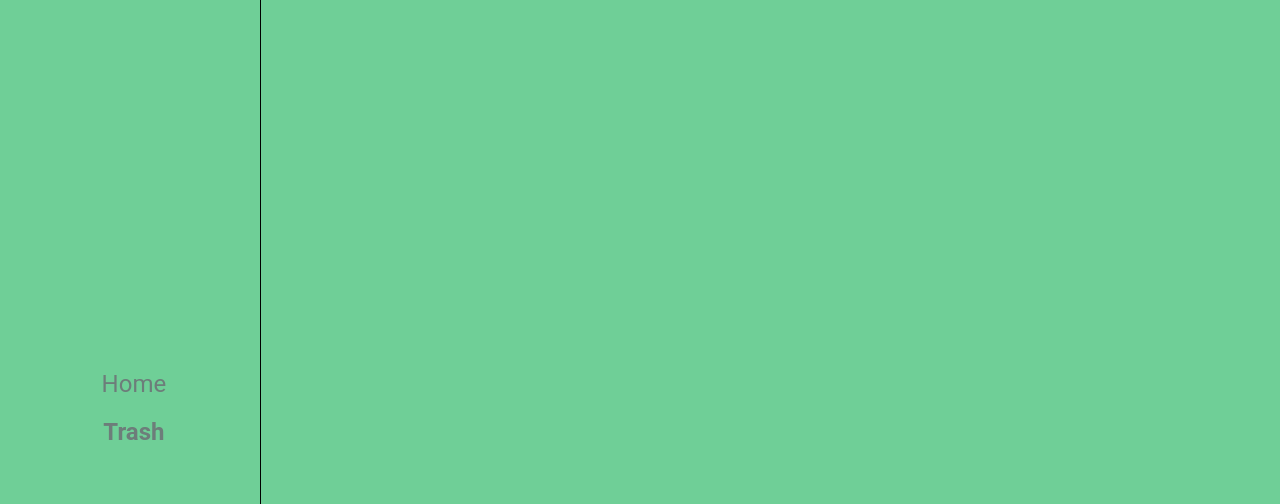
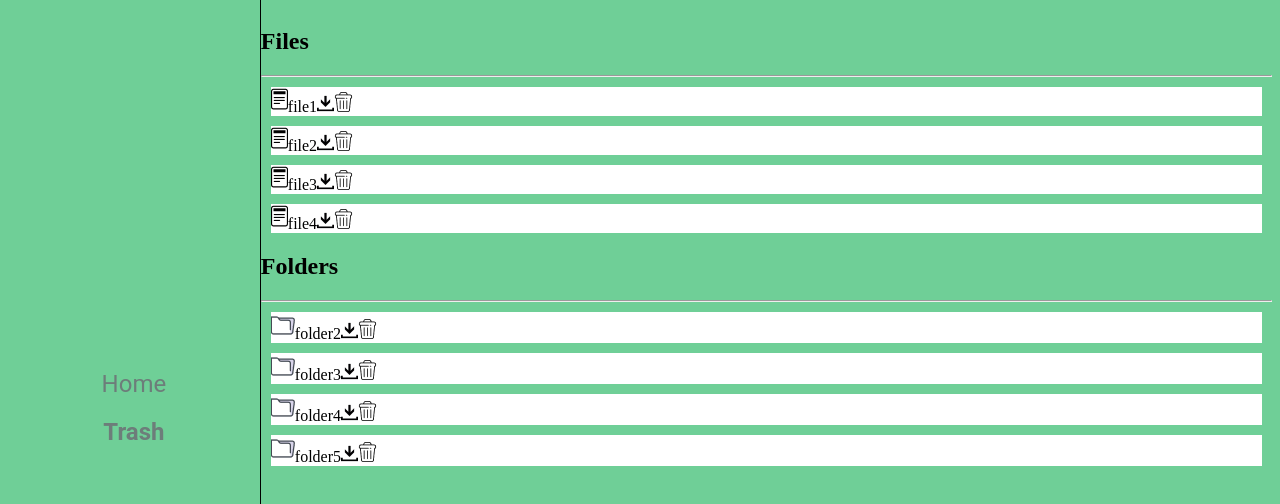
Before and after one commit to salvatoreallegra/MatchaLeaf, a React (Create React App) app in the folder client/: page /trash in a window 1280 px wide. Shown: the top 504 px of the page. Built offline with nearby package versions, Linux system fonts and the light colour scheme.

Commit message:
Home and Trash Containers implemented

```diff
--- a/client/src/Components/File/index.js
+++ b/client/src/Components/File/index.js
@@ -6,7 +6,7 @@ import trashIcon from '../../image_source/trashIcon.png'
 const File = files => (
   <div>
     {files.map(file => (
-      <div key={file.id} style={{ background: 'white', margin: '5px' }}>
+      <div key={file.id} style={{ background: 'white', margin: '10px' }}>
         <img src={fileIcon} alt='file' />
         {file.name}
         <img src={downloadIcon} alt='download' />
--- a/client/src/Components/Folder/index.js
+++ b/client/src/Components/Folder/index.js
@@ -6,7 +6,7 @@ import trashIcon from '../../image_source/trashIcon.png'
 const Folder = folders => (
   <div>
     {folders.map(folder => (
-      <div key={folder.id} style={{ background: 'white', margin: '5px' }}>
+      <div key={folder.id} style={{ background: 'white', margin: '10px' }}>
         <img src={folderIcon} alt='folder' />
         {folder.name}
         <img src={downloadIcon} alt='download' />
--- a/client/src/Containers/App/App.js
+++ b/client/src/Containers/App/App.js
@@ -2,6 +2,7 @@ import React, { Component } from 'react'
 import { Route } from 'react-router-dom'
 import NavBar from '../../Components/NavBar'
 import Home from '../Home'
+import Trash from '../Trash'
 import styled from 'styled-components'
 
 const GridDiv = styled.div`
@@ -21,6 +22,7 @@ class App extends Component {
       <GridDiv>
         <NavBar items={items} />
         <Route path='/home' component={Home} />
+        <Route path='/trash' component={Trash} />
       </GridDiv>
     )
   }
--- a/client/src/Containers/Home/index.js
+++ b/client/src/Containers/Home/index.js
@@ -3,6 +3,7 @@ import React from 'react'
 import connect from 'react-redux/es/connect/connect'
 import File from '../../Components/File'
 import Folder from '../../Components/Folder'
+import ContentDiv from '../../Elements/ContentDiv'
 
 // need to import the actions to dispatch
 
@@ -12,11 +13,14 @@ class Home extends React.Component {
     const files = this.props.fileList
 
     return (
-      <div>
+      <ContentDiv>
+        <h2>Files</h2>
+        <hr />
         {File(files)}
-        -----
+        <h2>Folders</h2>
+        <hr />
         {Folder(folders)}
-      </div>
+      </ContentDiv>
     )
   }
 }
--- a/client/src/Containers/Trash/index.js
+++ b/client/src/Containers/Trash/index.js
@@ -0,0 +1,37 @@
+import React from 'react'
+// import PropTypes from 'prop-types'
+import connect from 'react-redux/es/connect/connect'
+import File from '../../Components/File'
+import Folder from '../../Components/Folder'
+import ContentDiv from '../../Elements/ContentDiv'
+
+// need to import the actions to dispatch
+
+class Trash extends React.Component {
+  render () {
+    const folders = this.props.folderList
+    const files = this.props.fileList
+
+    return (
+      <ContentDiv>
+        <h2>Files</h2>
+        <hr />
+        {File(files)}
+        <h2>Folders</h2>
+        <hr />
+        {Folder(folders)}
+      </ContentDiv>
+    )
+  }
+}
+
+Trash.propTypes = {}
+
+const mapStateToProps = state => ({
+  folderId: state.folder.id,
+  folderName: state.folder.name,
+  folderList: state.folder.folders,
+  fileList: state.folder.files
+})
+
+export default connect(mapStateToProps)(Trash)
--- /dev/null
+++ b/client/src/Elements/ContentDiv/index.js
@@ -0,0 +1,10 @@
+import styled from 'styled-components'
+
+const ContentDiv = styled.div`
+  grid-row-start: 1;
+  grid-row-end: 4;
+  grid-column-start: 2;
+  grid-column-end: 6;
+`
+
+export default ContentDiv
```
